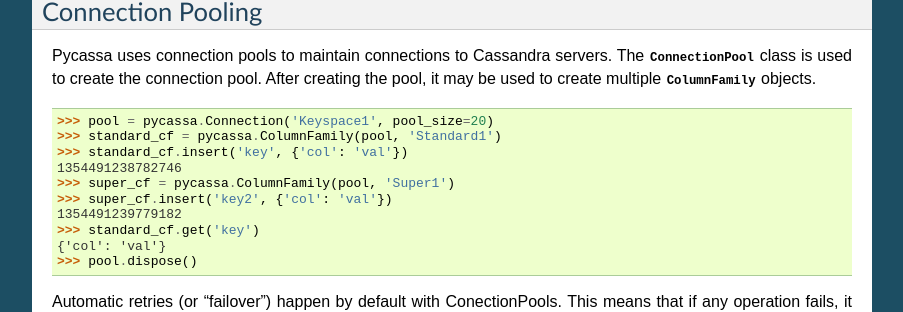
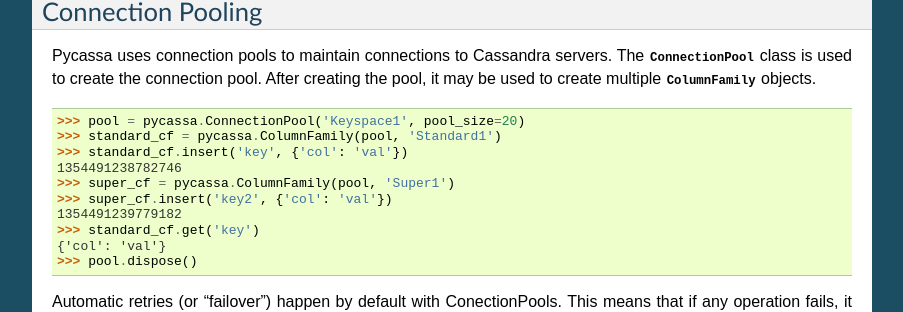
Before and after one commit to pycassa/pycassa, a Sphinx documentation site: the page built from doc/tutorial.rst, in a window 1280 px wide and 900 px high, scrolled down 5470 px. Shown: the part 146-458 px from the top of the window, without its empty margins (198-1101 px from the left). Built offline with Sphinx 7.4.7, drawn with Linux system fonts in a browser that asks for light colours.

Commit message:
Small typo in tutorial

```diff
--- a/doc/tutorial.rst
+++ b/doc/tutorial.rst
@@ -393,7 +393,7 @@
 
 .. code-block:: python
 
-  >>> pool = pycassa.Connection('Keyspace1', pool_size=20)
+  >>> pool = pycassa.ConnectionPool('Keyspace1', pool_size=20)
   >>> standard_cf = pycassa.ColumnFamily(pool, 'Standard1')
   >>> standard_cf.insert('key', {'col': 'val'})
   1354491238782746
```
